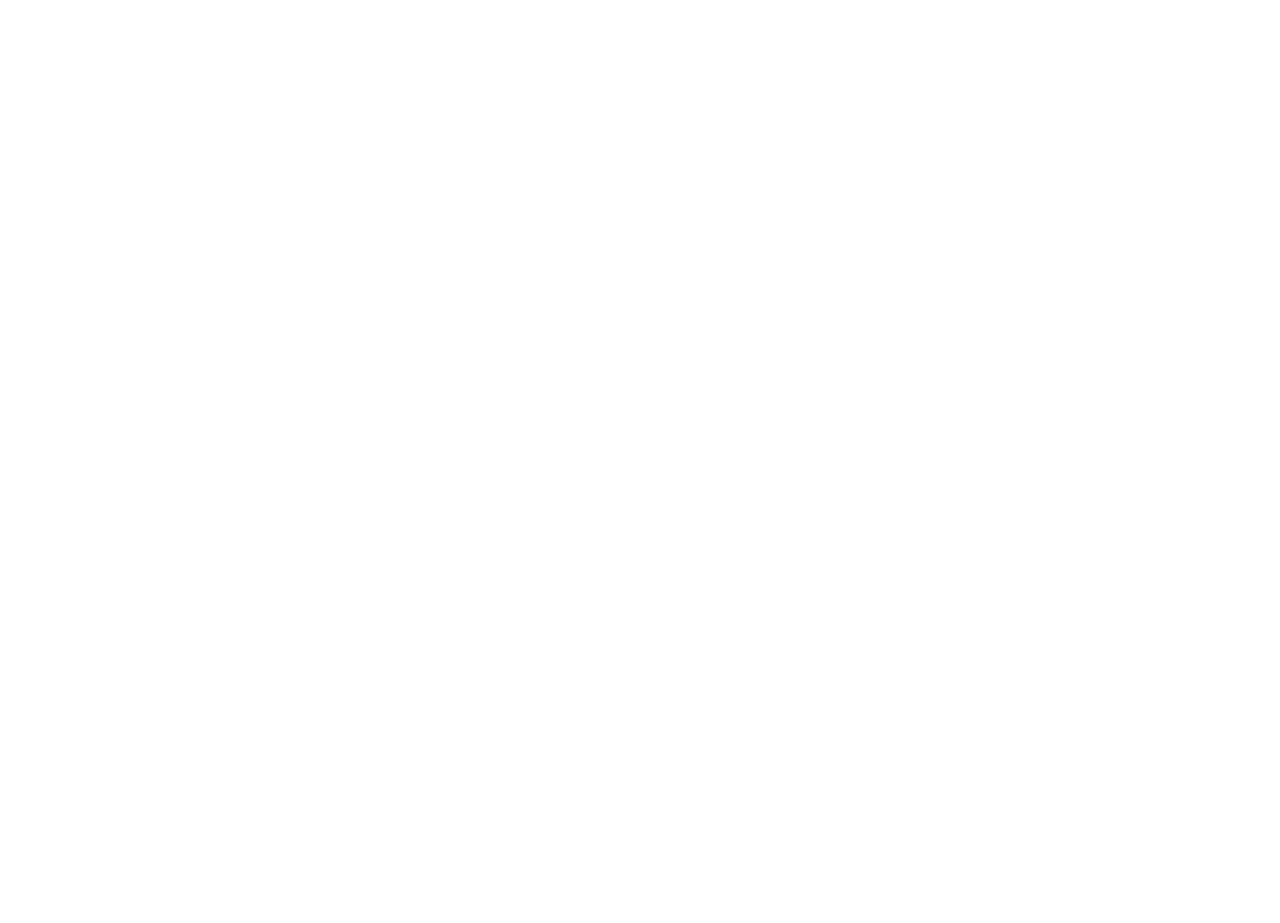
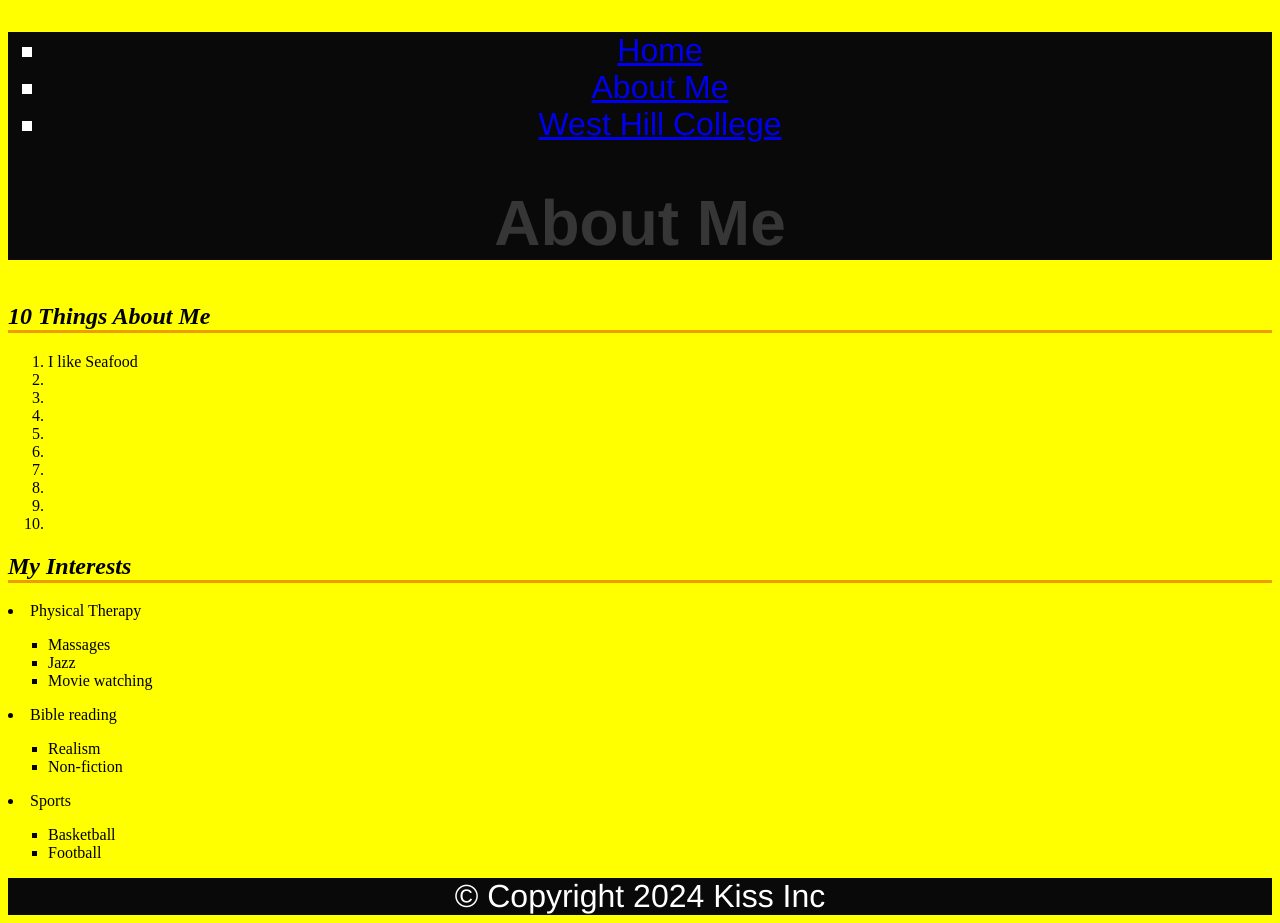
Before and after one commit to Jovonijohnson/COMP1A.Lecture.activity3, a plain HTML site: page about.html in a window 1280 px wide. Before the commit the page ends 800 px from the top, so only its background shows below. Drawn offline with Linux system fonts and the light colour scheme.

Commit message:
about html layout

```diff
--- a/about.html
+++ b/about.html
@@ -0,0 +1,103 @@
+<!DOCTYPE html>
+<html lang="en">
+<head>
+    <meta charset="UTF-8">
+    <meta name="viewport" content="width=device-width, initial-scale=1.0">
+    <link rel="shortcut icon" href="favicon. ico">
+    <link rel="stylesheet" href="main.css">
+    <title>
+        Jovoni Johnson: About Me
+    </title>
+</head>
+<body>
+    <header>
+        <nav>
+            <!-- unordered list with 3 items -->
+            <ul>
+                <li>
+                    <a href="index.html">
+                        Home
+                    </a>
+                </li>
+                <li>
+                    <a href="about.html">
+                        About Me
+                    </a>
+                </li>
+                <li>
+                    <a href="https://westhillscollege.com/">
+                        West Hill College
+                    </a>
+                </li>
+            </ul>
+        </nav>
+        <h1>
+            About Me
+        </h1>
+    </header>
+    <main>
+        <article>
+            <h2>
+                10 Things About Me
+            </h2>
+            <ol>
+                <li>
+                    I like Seafood
+                </li>
+                <li>
+
+                </li>
+                <li></li>
+                <li></li>
+                <li></li>
+                <li></li>
+                <li></li>
+                <li></li>
+                <li></li>
+                <li></li>
+            </ol>
+        </article>
+        <article>
+            <h2>My Interests</h2>
+
+            <li>Physical Therapy
+                <ul>
+                    <li>
+                        Massages
+                    </li>
+                    <li>
+                        Jazz
+                    </li>
+                    <li>
+                        Movie watching
+                    </li>
+                </ul>
+            </li>
+            <li>Bible reading
+                <ul>
+                    <li>
+                        Realism
+                    </li>
+                    <li>
+                        Non-fiction
+                    </li>
+                </ul>
+            </li>
+            <li>Sports
+                <ul>
+                    <li>
+                        Basketball
+                    </li>
+                    <li>
+                        Football
+                    </li>
+                </ul>
+            </li>
+        </article>
+
+    </main>
+    <footer>
+        &copy; Copyright 2024 Kiss Inc
+    </footer>
+</body>
+</html>
```
Also changed, not shown: index.html (+1 -1 lines).
